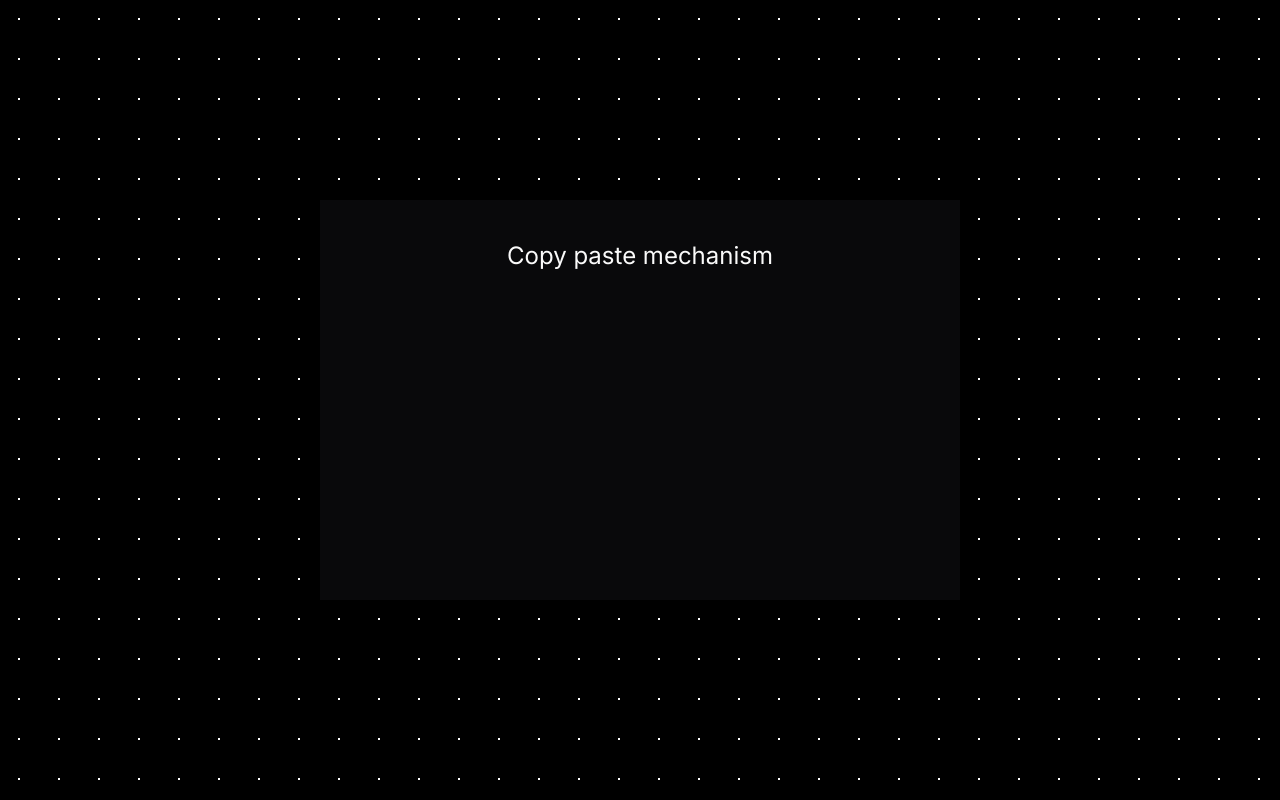
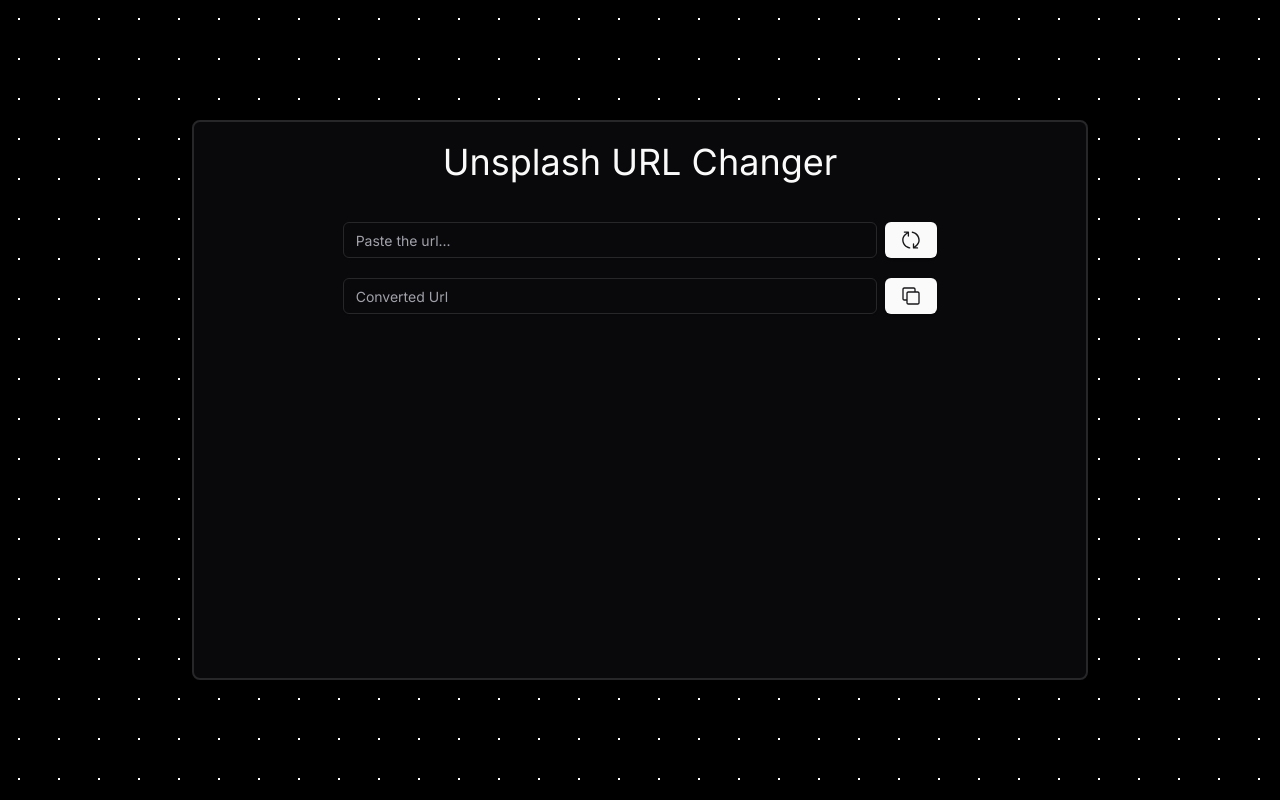
Before and after one commit to frustrated018/unsplash-url-converter, a Next.js app: page / in a window 1280 px wide. Built offline with nearby package versions, Linux system fonts and the light colour scheme.

Commit message:
Basic desing done
Added two input fields for the links
one for the original url one for copy

```diff
--- a/package.json
+++ b/package.json
@@ -9,15 +9,19 @@
     "lint": "next lint"
   },
   "dependencies": {
+    "@hookform/resolvers": "^3.3.4",
     "@radix-ui/react-icons": "^1.3.0",
+    "@radix-ui/react-label": "^2.0.2",
     "@radix-ui/react-slot": "^1.0.2",
     "class-variance-authority": "^0.7.0",
     "clsx": "^2.1.0",
     "next": "14.1.0",
     "react": "^18",
     "react-dom": "^18",
+    "react-hook-form": "^7.50.1",
     "tailwind-merge": "^2.2.1",
-    "tailwindcss-animate": "^1.0.7"
+    "tailwindcss-animate": "^1.0.7",
+    "zod": "^3.22.4"
   },
   "devDependencies": {
     "@types/node": "^20",
--- a/src/app/page.tsx
+++ b/src/app/page.tsx
@@ -1,9 +1,12 @@
+import { SubmissionArea } from "@/components/submissionArea";
+
 export default function Home() {
   return (
-    <main className="min-h-screen grid place-items-center">
-      <div className="h-[50vh] w-1/2 bg-background">
-        <h2 className="text-2xl text-center mt-10">Copy paste mechanism</h2>
-      </div>
+    <main className="h-screen flex justify-center items-center">
+      <section className="h-auto lg:h-[70vh] w-[70%] bg-background rounded-lg border-2">
+        <h2 className="text-4xl text-center mt-5">Unsplash URL Changer</h2>
+        <SubmissionArea />
+      </section>
     </main>
   );
 }
--- /dev/null
+++ b/src/components/submissionArea.tsx
@@ -0,0 +1,22 @@
+import { Button } from "@/components/ui/button";
+import { Input } from "@/components/ui/input";
+import { CopyIcon, UpdateIcon } from "@radix-ui/react-icons";
+
+export function SubmissionArea() {
+  return (
+    <section className="mt-10 space-y-5">
+      <div className="flex w-2/3 mx-auto space-x-2">
+        <Input type="url" placeholder="Paste the url..." />
+        <Button type="submit">
+          <UpdateIcon className="h-5 w-5" />
+        </Button>
+      </div>
+      <div className="flex w-2/3 mx-auto space-x-2">
+        <Input placeholder="Converted Url" />
+        <Button>
+            <CopyIcon className="h-5 w-5" />
+        </Button>
+      </div>
+    </section>
+  );
+}
--- /dev/null
+++ b/src/components/ui/form.tsx
@@ -0,0 +1,176 @@
+import * as React from "react"
+import * as LabelPrimitive from "@radix-ui/react-label"
+import { Slot } from "@radix-ui/react-slot"
+import {
+  Controller,
+  ControllerProps,
+  FieldPath,
+  FieldValues,
+  FormProvider,
+  useFormContext,
+} from "react-hook-form"
+
+import { cn } from "@/lib/utils"
+import { Label } from "@/components/ui/label"
+
+const Form = FormProvider
+
+type FormFieldContextValue<
+  TFieldValues extends FieldValues = FieldValues,
+  TName extends FieldPath<TFieldValues> = FieldPath<TFieldValues>
+> = {
+  name: TName
+}
+
+const FormFieldContext = React.createContext<FormFieldContextValue>(
+  {} as FormFieldContextValue
+)
+
+const FormField = <
+  TFieldValues extends FieldValues = FieldValues,
+  TName extends FieldPath<TFieldValues> = FieldPath<TFieldValues>
+>({
+  ...props
+}: ControllerProps<TFieldValues, TName>) => {
+  return (
+    <FormFieldContext.Provider value={{ name: props.name }}>
+      <Controller {...props} />
+    </FormFieldContext.Provider>
+  )
+}
+
+const useFormField = () => {
+  const fieldContext = React.useContext(FormFieldContext)
+  const itemContext = React.useContext(FormItemContext)
+  const { getFieldState, formState } = useFormContext()
+
+  const fieldState = getFieldState(fieldContext.name, formState)
+
+  if (!fieldContext) {
+    throw new Error("useFormField should be used within <FormField>")
+  }
+
+  const { id } = itemContext
+
+  return {
+    id,
+    name: fieldContext.name,
+    formItemId: `${id}-form-item`,
+    formDescriptionId: `${id}-form-item-description`,
+    formMessageId: `${id}-form-item-message`,
+    ...fieldState,
+  }
+}
+
+type FormItemContextValue = {
+  id: string
+}
+
+const FormItemContext = React.createContext<FormItemContextValue>(
+  {} as FormItemContextValue
+)
+
+const FormItem = React.forwardRef<
+  HTMLDivElement,
+  React.HTMLAttributes<HTMLDivElement>
+>(({ className, ...props }, ref) => {
+  const id = React.useId()
+
+  return (
+    <FormItemContext.Provider value={{ id }}>
+      <div ref={ref} className={cn("space-y-2", className)} {...props} />
+    </FormItemContext.Provider>
+  )
+})
+FormItem.displayName = "FormItem"
+
+const FormLabel = React.forwardRef<
+  React.ElementRef<typeof LabelPrimitive.Root>,
+  React.ComponentPropsWithoutRef<typeof LabelPrimitive.Root>
+>(({ className, ...props }, ref) => {
+  const { error, formItemId } = useFormField()
+
+  return (
+    <Label
+      ref={ref}
+      className={cn(error && "text-destructive", className)}
+      htmlFor={formItemId}
+      {...props}
+    />
+  )
+})
+FormLabel.displayName = "FormLabel"
+
+const FormControl = React.forwardRef<
+  React.ElementRef<typeof Slot>,
+  React.ComponentPropsWithoutRef<typeof Slot>
+>(({ ...props }, ref) => {
+  const { error, formItemId, formDescriptionId, formMessageId } = useFormField()
+
+  return (
+    <Slot
+      ref={ref}
+      id={formItemId}
+      aria-describedby={
+        !error
+          ? `${formDescriptionId}`
+          : `${formDescriptionId} ${formMessageId}`
+      }
+      aria-invalid={!!error}
+      {...props}
+    />
+  )
+})
+FormControl.displayName = "FormControl"
+
+const FormDescription = React.forwardRef<
+  HTMLParagraphElement,
+  React.HTMLAttributes<HTMLParagraphElement>
+>(({ className, ...props }, ref) => {
+  const { formDescriptionId } = useFormField()
+
+  return (
+    <p
+      ref={ref}
+      id={formDescriptionId}
+      className={cn("text-[0.8rem] text-muted-foreground", className)}
+      {...props}
+    />
+  )
+})
+FormDescription.displayName = "FormDescription"
+
+const FormMessage = React.forwardRef<
+  HTMLParagraphElement,
+  React.HTMLAttributes<HTMLParagraphElement>
+>(({ className, children, ...props }, ref) => {
+  const { error, formMessageId } = useFormField()
+  const body = error ? String(error?.message) : children
+
+  if (!body) {
+    return null
+  }
+
+  return (
+    <p
+      ref={ref}
+      id={formMessageId}
+      className={cn("text-[0.8rem] font-medium text-destructive", className)}
+      {...props}
+    >
+      {body}
+    </p>
+  )
+})
+FormMessage.displayName = "FormMessage"
+
+export {
+  useFormField,
+  Form,
+  FormItem,
+  FormLabel,
+  FormControl,
+  FormDescription,
+  FormMessage,
+  FormField,
+}
--- /dev/null
+++ b/src/components/ui/input.tsx
@@ -0,0 +1,25 @@
+import * as React from "react"
+
+import { cn } from "@/lib/utils"
+
+export interface InputProps
+  extends React.InputHTMLAttributes<HTMLInputElement> {}
+
+const Input = React.forwardRef<HTMLInputElement, InputProps>(
+  ({ className, type, ...props }, ref) => {
+    return (
+      <input
+        type={type}
+        className={cn(
+          "flex h-9 w-full rounded-md border border-input bg-transparent px-3 py-1 text-sm shadow-sm transition-colors file:border-0 file:bg-transparent file:text-sm file:font-medium placeholder:text-muted-foreground focus-visible:outline-none focus-visible:ring-1 focus-visible:ring-ring disabled:cursor-not-allowed disabled:opacity-50",
+          className
+        )}
+        ref={ref}
+        {...props}
+      />
+    )
+  }
+)
+Input.displayName = "Input"
+
+export { Input }
--- /dev/null
+++ b/src/components/ui/label.tsx
@@ -0,0 +1,26 @@
+"use client"
+
+import * as React from "react"
+import * as LabelPrimitive from "@radix-ui/react-label"
+import { cva, type VariantProps } from "class-variance-authority"
+
+import { cn } from "@/lib/utils"
+
+const labelVariants = cva(
+  "text-sm font-medium leading-none peer-disabled:cursor-not-allowed peer-disabled:opacity-70"
+)
+
+const Label = React.forwardRef<
+  React.ElementRef<typeof LabelPrimitive.Root>,
+  React.ComponentPropsWithoutRef<typeof LabelPrimitive.Root> &
+    VariantProps<typeof labelVariants>
+>(({ className, ...props }, ref) => (
+  <LabelPrimitive.Root
+    ref={ref}
+    className={cn(labelVariants(), className)}
+    {...props}
+  />
+))
+Label.displayName = LabelPrimitive.Root.displayName
+
+export { Label }
```
Also changed, not shown: 1 other file (tests, documents, lock files or other folders).
